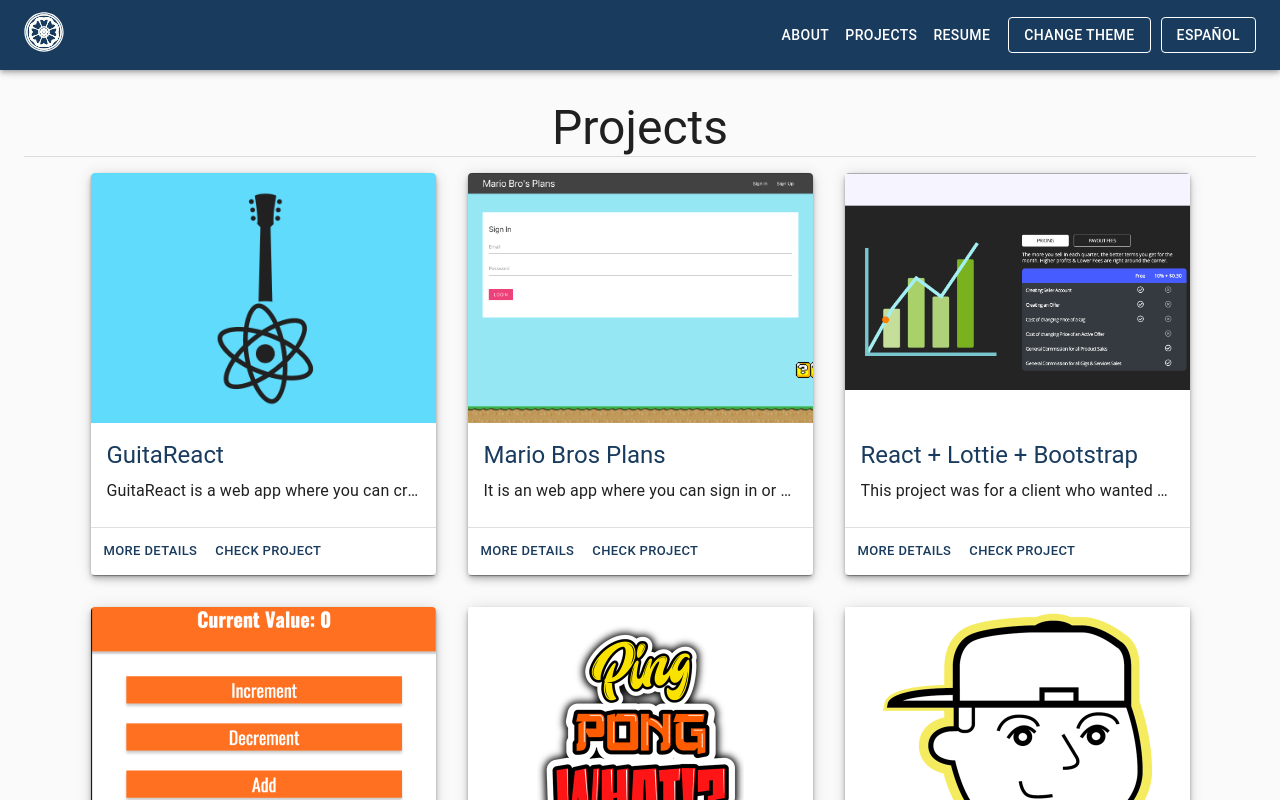
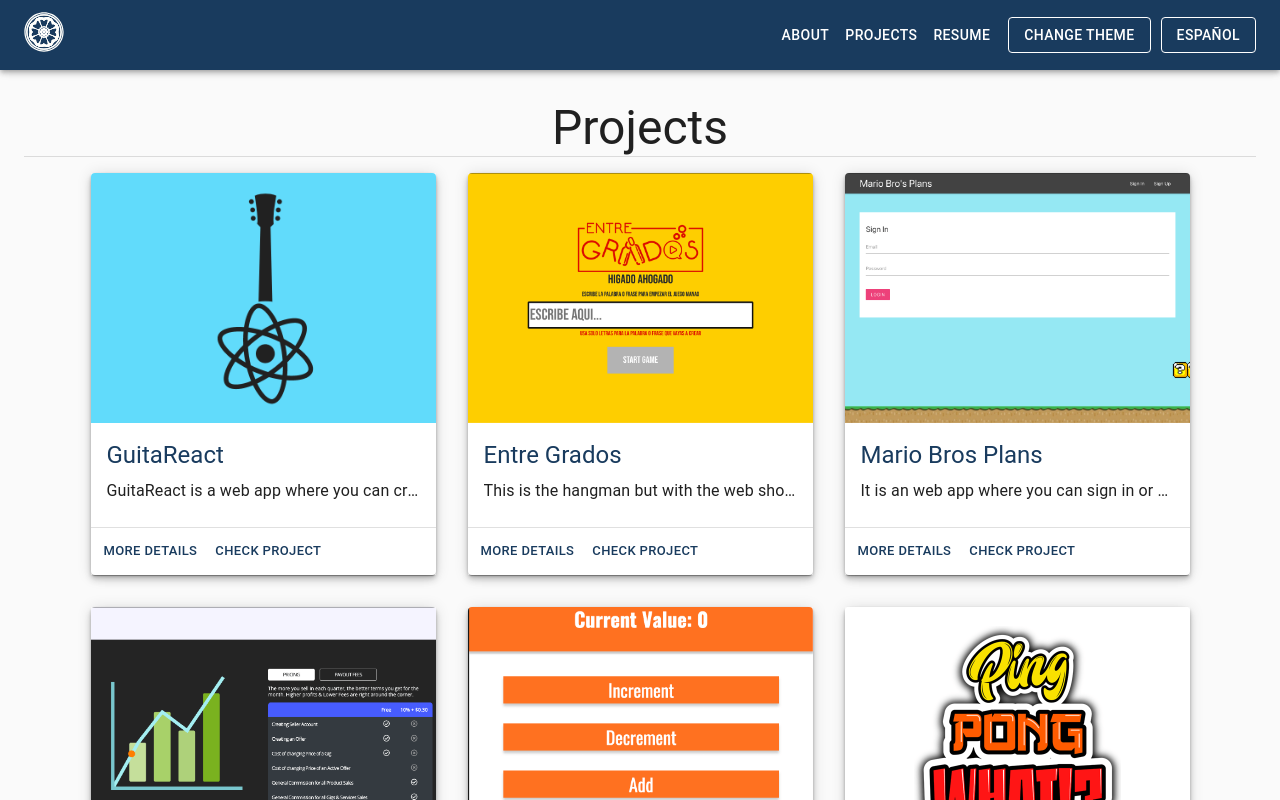
Before and after one commit to alonsogchparra/react-alonso-protfolio, a React (Create React App) app: page /projects in a window 1280 px wide. Shown: the top 800 px of the page. Built offline with nearby package versions, Linux system fonts and the light colour scheme.

Commit message:
Uploading new project

```diff
--- a/src/content/projects.js
+++ b/src/content/projects.js
@@ -5,6 +5,7 @@
 import ppw from "../media/images/projects/ppw_card.png";
 import oki_card from "../media/images/projects/oki_card.png";
 import vg from "../media/images/projects/vg_4_kids_card.png";
+import entregrados from '../media/images/projects/entregrados.png';
 
 import oki_detail from "../media/images/projects/oki.png";
 import vg_detail from "../media/images/projects/vg_4_kids.png";
@@ -30,6 +31,27 @@
     projectLink: "guitareact",
     githubLink: "https://github.com/aliens9889/guitareact",
     video: "https://www.youtube.com/embed/I370AZCxWgk",
+    id: 8,
+  },
+  {
+    name: "Entre Grados",
+    description_en:
+      "This is the hangman but with the web show style of EntreGrados from Youtube. You can add a word or a phrase, making the game a challenge to find out what's the clue, and if you loose, you have to drink (If you are 18+ of course). And if you're drinking, don't drive please! The entire idea is having fun, but taking care each other. It's a classic game renewed to olders",
+    description_es:
+      "Es el juego del ahorcado con el toque del web show EntreGrados de Youtube. La particularidad de este juego es que ademas de palabras puedes agregar frases, haciendo que el juego tenga un reto mayor, y si pierdes, bebes (Claro si eres mayor de edad). Y si bebes no conduzcas, Por favor! La idea es que tu y los tuyos pasen un buen rato. Un juego clasico renovado para mayores.",
+    image: entregrados,
+    imageDetail: entregrados,
+    developed: [
+      "React.js",
+      "Redux",
+      "Bootstrap",
+      "React-Router-Dom",
+      "Adobe Illustrator"
+    ],
+    link: "https://entre-grados-game.web.app/",
+    projectLink: "entre_grados",
+    githubLink: "https://github.com/aliens9889/react-entre-grados",
+    video: "https://www.youtube.com/embed/xvWx7gs6OEQ",
     id: 7,
   },
   {
```
Also changed, not shown: src/media/images/projects/entregrados.png (added).
